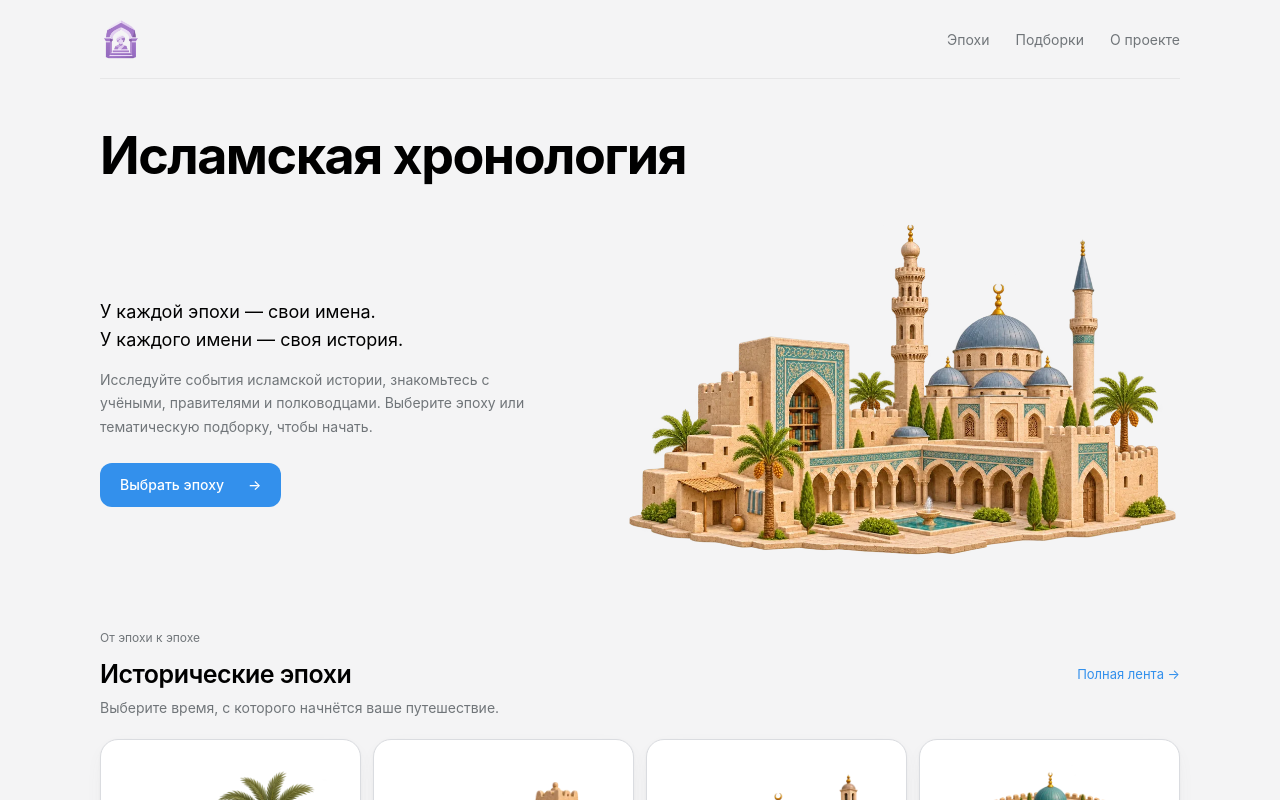
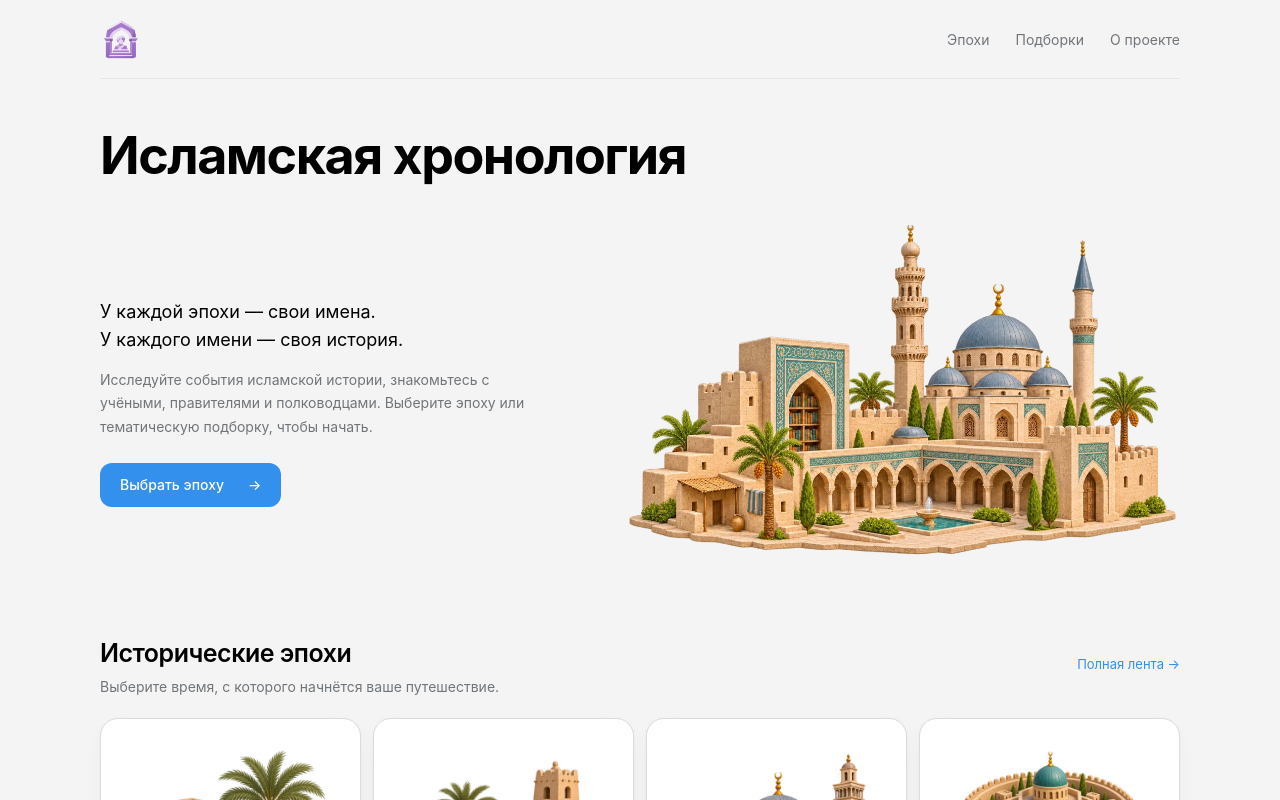
Before and after one commit to Nuruddin999/tarih, a Next.js app: page / in a window 1280 px wide. Shown: the top 800 px of the page. Built offline with nearby package versions, Linux system fonts and the light colour scheme.

Commit message:
Remove redundant homepage section captions

```diff
--- a/src/components/chronology/EpochDirectory.tsx
+++ b/src/components/chronology/EpochDirectory.tsx
@@ -33,7 +33,7 @@ export function EpochDirectory() {
   ]) : [];
   return <>
     <section id="epochs" aria-labelledby="epochs-title">
-      <div className="directory-heading"><div><p className="eyebrow">От эпохи к эпохе</p><h2 id="epochs-title">Исторические эпохи</h2><p className="section-description">Выберите время, с которого начнётся ваше путешествие.</p></div><Link href="/chronology/">Полная лента →</Link></div>
+      <div className="directory-heading"><div><h2 id="epochs-title">Исторические эпохи</h2><p className="section-description">Выберите время, с которого начнётся ваше путешествие.</p></div><Link href="/chronology/">Полная лента →</Link></div>
       <div className="epoch-grid">{assignedPeriods.map(period => <Link className="epoch-card" href={`/epochs/${period.id}/`} key={period.id}>
         <div className="epoch-card__art"><Image src={`/images/eras/${period.id}.webp`} alt="" width={1254} height={1254} unoptimized /></div>
         <div className="epoch-card__body"><h3>{period.title}</h3></div>
```
